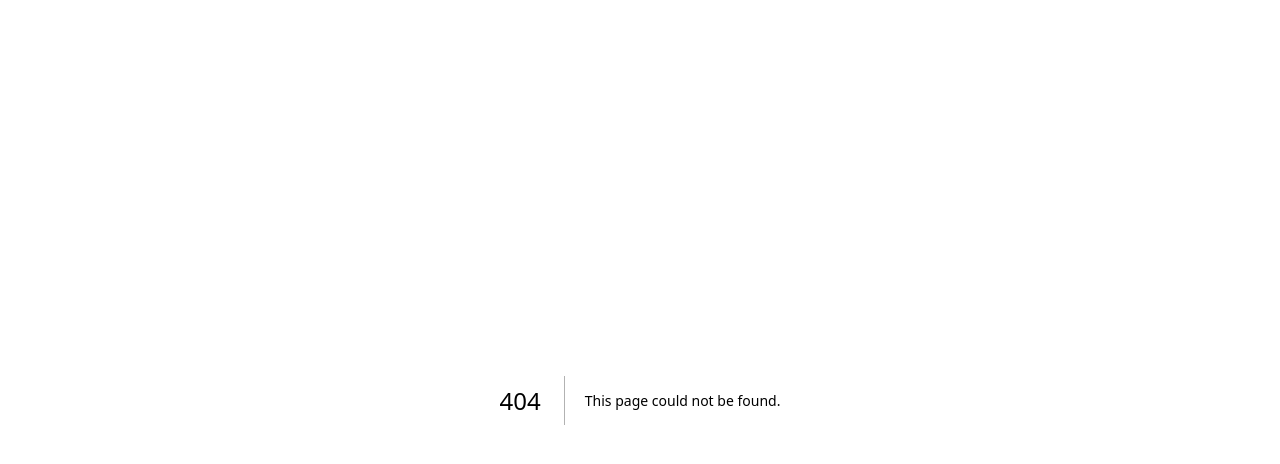
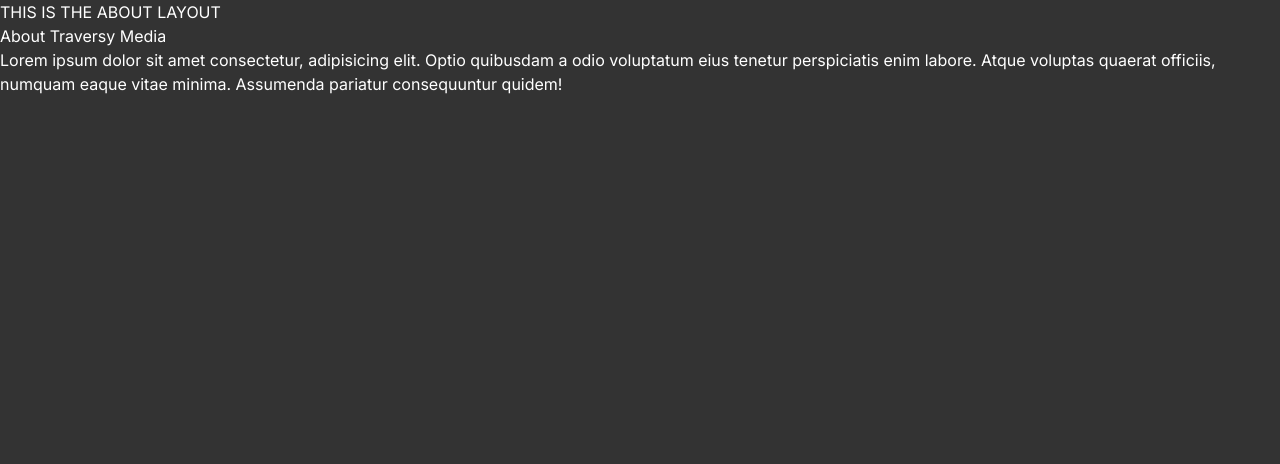
Before and after one commit to Dorabang/NextJs, a Next.js app: page /about in a window 1280 px wide. Before the commit this address had no page. Shown: the top 464 px of the page. Built offline with nearby package versions, Linux system fonts and the light colour scheme.

Commit message:
chore: aboutPage 생성

```diff
--- /dev/null
+++ b/app/about/page.tsx
@@ -0,0 +1,15 @@
+const AboutPage = () => {
+  return (
+    <div>
+      <h1>About Traversy Media</h1>
+      <p>
+        Lorem ipsum dolor sit amet consectetur, adipisicing elit. Optio
+        quibusdam a odio voluptatum eius tenetur perspiciatis enim labore. Atque
+        voluptas quaerat officiis, numquam eaque vitae minima. Assumenda
+        pariatur consequuntur quidem!
+      </p>
+    </div>
+  );
+};
+
+export default AboutPage;
```
